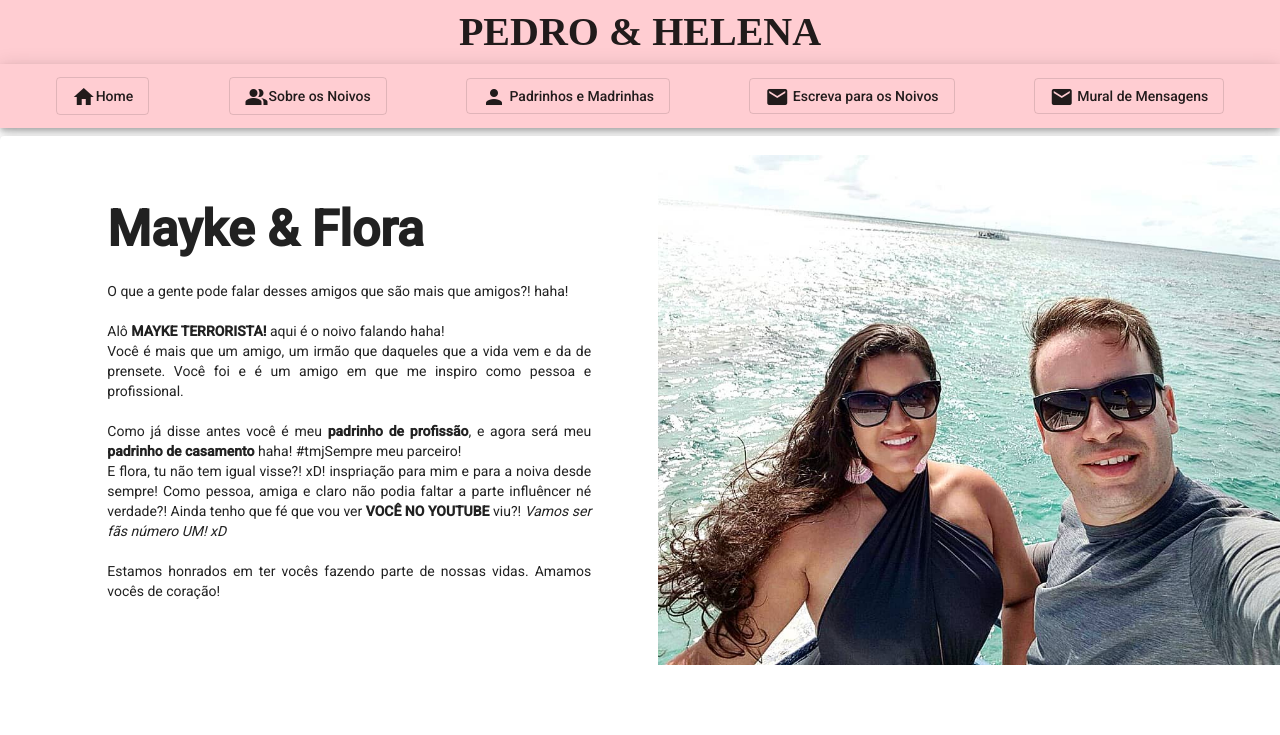
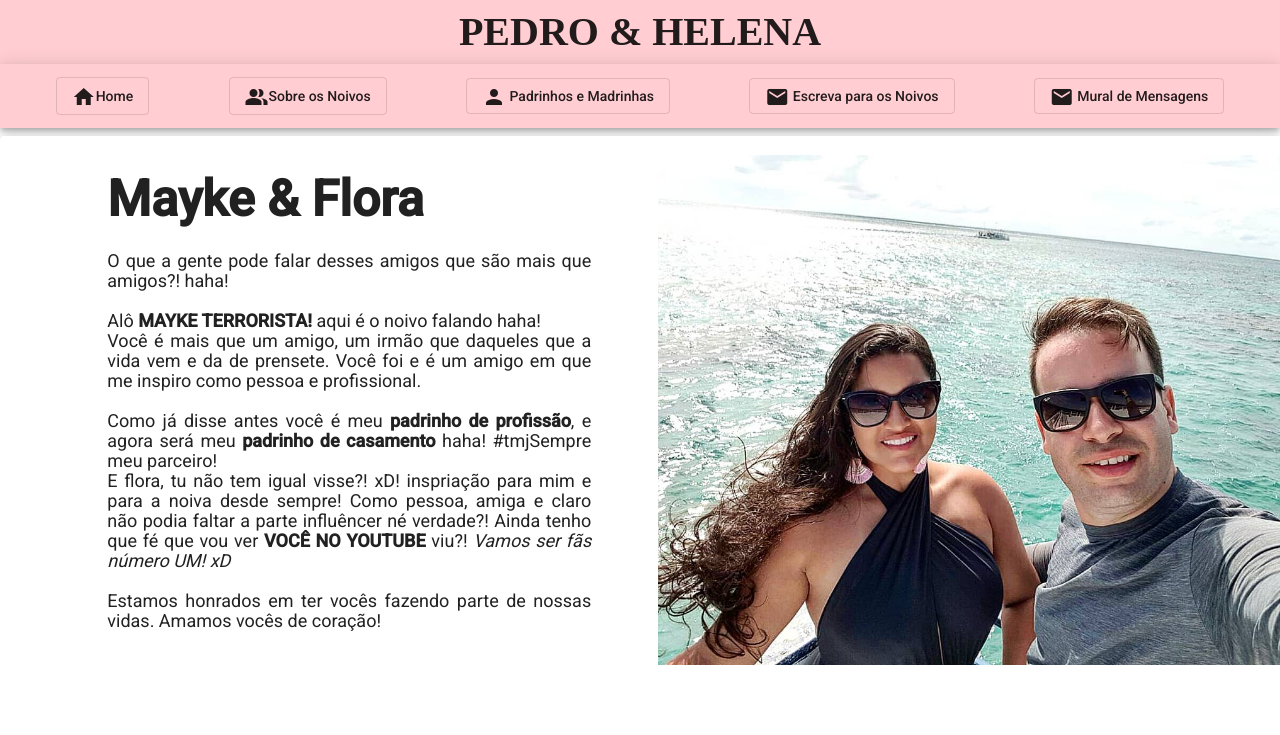
Before and after one commit to pedrolls/app-angular-casamento, an Angular app: page /home/padrinhos-madrinhas in a window 1280 px wide. Shown: the top 735 px of the page. Built offline with nearby package versions, Linux system fonts and the light colour scheme.

Commit message:
Ajustando tamando de fonte de texto

```diff
--- a/src/app/pages/padrinhos/padrinhos.component.scss
+++ b/src/app/pages/padrinhos/padrinhos.component.scss
@@ -33,3 +33,7 @@ table{
   padding-right: 12%;
   text-align: justify;
 }
+
+p{
+  font-size: 18px;
+}
--- a/src/app/pages/sobre-os-noivos/sobre-os-noivos.component.scss
+++ b/src/app/pages/sobre-os-noivos/sobre-os-noivos.component.scss
@@ -33,3 +33,7 @@ table{
   padding-right: 12%;
   text-align: justify;
 }
+
+p {
+  font-size: 18px;
+}
```
